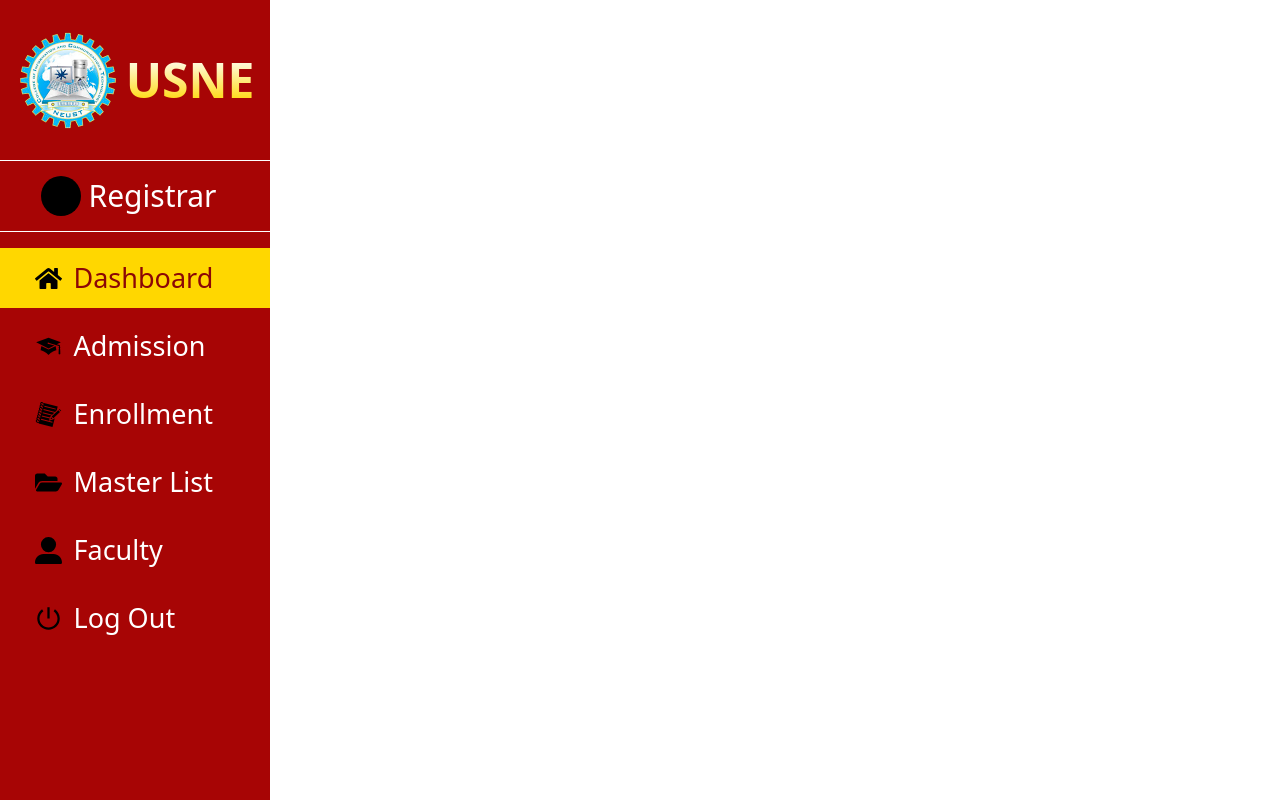
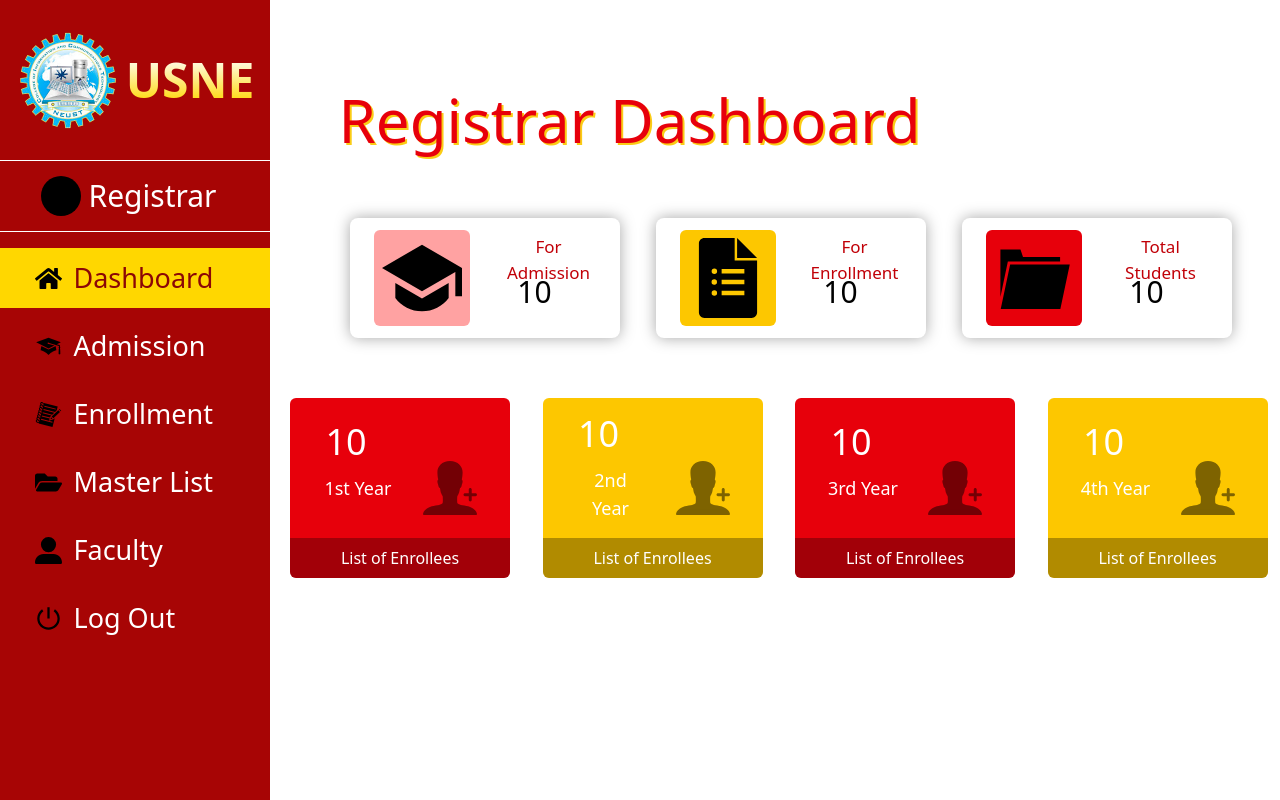
Before and after one commit to Mrcoder1915/enrollment-system, a Next.js app: page /Dashboard in a window 1280 px wide. Built offline with nearby package versions, Linux system fonts and the light colour scheme.

Commit message:
implemented ui dashboard

```diff
--- a/app/Dashboard/page.js
+++ b/app/Dashboard/page.js
@@ -3,6 +3,7 @@ import React, { useContext } from 'react'
 import {dashboardContext} from '../providers/dashboardProvider'
 import EnrollmentStatus from '../components/ui/enrollment-status/enrollmentStatus'
 import FacultyAccount from '../components/ui/facultyAccounts'
+import Dashboard from '../components/ui/dashboard'
 
 const page = () => {
   const { userAccess} = useContext(dashboardContext);
@@ -27,6 +28,7 @@ const page = () => {
 
         {
           userAccess === "registrar" && <>
+               <Dashboard />
                <EnrollmentStatus />
                <FacultyAccount />
            </>
--- /dev/null
+++ b/app/components/ui/dashboard.js
@@ -0,0 +1,112 @@
+"use client"
+import React, { useContext } from "react"
+import { dashboardContext } from "@/app/providers/dashboardProvider"
+
+import { RiGraduationCapFill } from "react-icons/ri"
+import { SiGoogleforms } from "react-icons/si"
+import { GiOpenFolder } from "react-icons/gi"
+import { IoIosPersonAdd } from "react-icons/io"
+
+const Dashboard = () => {
+    const { show } = useContext(dashboardContext);
+
+    const firstGrid = [
+        {
+            label: "For Admission",
+            icon: (
+                <RiGraduationCapFill className="bg-red-300 text-black text-8xl rounded-md p-2" />
+            ),
+        },
+        {
+            label: "For Enrollment",
+            icon: (
+                <SiGoogleforms className="bg-yellow-400 text-black text-8xl rounded-md p-2" />
+            ),
+        },
+        {
+            label: "Total Students",
+            icon: (
+                <GiOpenFolder className="bg-red-600 text-black text-8xl rounded-md p-2" />
+            ),
+        },
+    ]
+
+    const secondGrid = [
+        {
+            year: "1st Year",
+            color: "bg-red-600"
+        },
+        {
+            year: "2nd Year",
+            color: "bg-yellow-400"
+        },
+        {
+            year: "3rd Year",
+            color: "bg-red-600"
+        },
+        {
+            year: "4th Year",
+            color: "bg-yellow-400"
+        },
+    ]
+
+    return (
+        <div
+            className={`w-full h-[80vh] absolute flex-icenter flex-col transition-all ease-in duration-300 ${
+                show === 1 ? "translate-x-[0] visible" : "translate-x-[-200%]"
+            }`}
+        >
+            <div className="bg-white p-5">
+                <div className="w-[95%] min-h-8 flex items-center pl-[5%]">
+                    <h1 className="text-6xl text-red-600 inline-block drop-shadow-[2px_2px_0px_#facc15]">
+                        Registrar Dashboard
+                    </h1>
+                </div>
+                <div className="grid lg:grid-cols-3 gap-2 mt-17 mb-15 ml-15">
+                    {firstGrid.map((card, index) => (
+                        <div
+                            key={index}
+                            className="bg-white p-4 text-white text-center rounded-lg shadow-[0_0_15px_rgba(0,0,0,0.35)] z-0 w-[270px] h-[120px] cursor-pointer"
+                        >
+                            <div className="grid grid-cols-2 grid-rows-2 gap-4 rounded-lg h-full">
+                                <div className="row-span-2 flex justify-center items-center w-full h-full">
+                                    {card.icon}
+                                </div>
+                                <div className="text-red-700 text-[17px]">{card.label}</div>
+                                <div className="col-start-2 text-black text-3xl flex items-center justify-center mb-6 mr-7">
+                                    10 {/* this is hardcoded data */}
+                                </div>
+                            </div>
+                        </div>
+                    ))}
+                </div>
+
+                <div className="grid lg:grid-cols-4 gap-10 mt-5">
+                    {secondGrid.map(({ year, color }, index) => (
+                        <div
+                            key={index}
+                            className={`relative p-4 text-white text-center rounded-md w-[220px] h-[180px] cursor-pointer ${color} overflow-hidden`}
+                        >
+                            <div className="grid grid-cols-2 grid-rows-[1fr_auto_1fr] gap-3 h-full">
+                                <div className="row-span-1 col-span-1 flex items-end justify-center text-4xl mr-2">
+                                    10 {/* this is hardcoded data */}
+                                </div>
+                                <div className="col-span-1 flex items-start justify-center text-lg ml-4">
+                                    {year}
+                                </div>
+                                <div className="row-span-3 col-start-2 row-start-1 flex justify-center items-center w-full h-full">
+                                    <IoIosPersonAdd className="text-black text-9xl p-2 bg-transparent opacity-50" />
+                                </div>
+                            </div>
+                            <div className="absolute bottom-0 left-0 w-full bg-black/30 text-white py-2 flex justify-center items-center">
+                                List of Enrollees
+                            </div>
+                        </div>
+                    ))}
+                </div>
+            </div>
+        </div>
+    )
+}
+
+export default Dashboard
```
